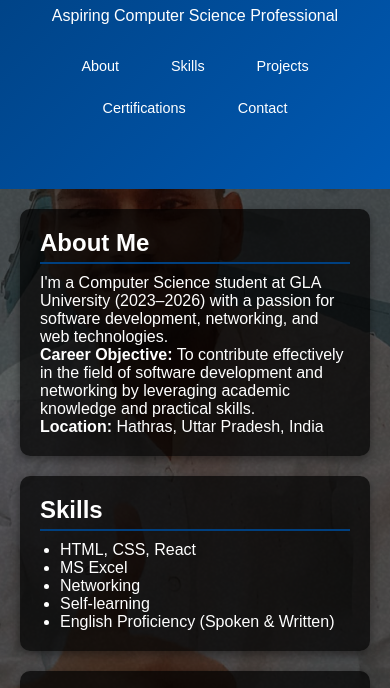
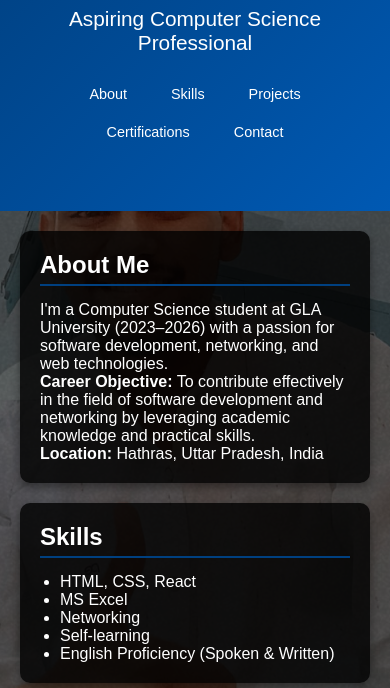
Before and after one commit to krishrawat2903/portfolio1, a plain HTML site: page index.html in a window 390 px wide. Shown: the part 100-788 px from the top of the page. Drawn offline with Linux system fonts and the light colour scheme.

Commit message:
Update style.css

```diff
--- a/style.css
+++ b/style.css
@@ -9,21 +9,24 @@ body {
   margin: 0;
   font-family: 'Segoe UI', sans-serif;
   background-image: url('https://raw.githubusercontent.com/krishrawat2903/portfolio1/main/bg.jpg');
+  background-repeat: no-repeat;
   background-size: cover;
-  background-position: center;
+  background-position: center top;
   background-attachment: fixed;
   position: relative;
   color: white;
 }
 
+/* Overlay for contrast */
 body::before {
   content: "";
   position: absolute;
   inset: 0;
-  background: rgba(0, 0, 0, 0.6); /* dark overlay */
+  background: rgba(0, 0, 0, 0.6); /* Increase opacity if needed */
   z-index: -1;
 }
 
+/* Header Section */
 header {
   background: #004080;
   color: white;
@@ -31,11 +34,12 @@ header {
   text-align: center;
 }
 
+/* Navigation */
 nav {
   margin-top: 10px;
   display: flex;
+  justify-content: center;
   flex-wrap: wrap;
-  justify-content: center;
 }
 
 nav a {
@@ -51,10 +55,12 @@ nav a:hover {
   background-color: #003060;
 }
 
+/* Hero Section */
 .hero {
   padding: 60px 20px;
   background: linear-gradient(135deg, #004080, #0059b3);
   color: #fff;
+  text-align: center;
 }
 
 .hero h1 {
@@ -67,9 +73,9 @@ nav a:hover {
   margin-bottom: 20px;
 }
 
+/* Section Styling */
 section {
-  background: rgba(0, 0, 0, 0.7);
-  color: #ffffff;
+  background: rgba(0, 0, 0, 0.8);
   padding: 30px;
   margin: 40px auto;
   border-radius: 10px;
@@ -88,7 +94,8 @@ section.visible {
 h2 {
   border-bottom: 2px solid #004080;
   padding-bottom: 5px;
-  margin-bottom: 10px;
+  margin-bottom: 15px;
+  font-size: 1.5rem;
 }
 
 ul {
@@ -96,6 +103,7 @@ ul {
   padding-left: 20px;
 }
 
+/* Footer */
 footer {
   background-color: #002040;
   padding: 15px;
@@ -104,7 +112,7 @@ footer {
   text-align: center;
 }
 
-/* Contact Form Styling */
+/* Contact Form */
 form {
   display: flex;
   flex-direction: column;
@@ -117,10 +125,10 @@ form textarea {
   padding: 10px;
   margin: 10px 0;
   font-size: 1rem;
+  border-radius: 5px;
   background-color: #fff;
   color: #000;
   border: none;
-  border-radius: 5px;
   box-shadow: 0 0 5px rgba(0,0,0,0.1);
 }
 
@@ -135,8 +143,8 @@ button {
   padding: 10px;
   border: none;
   border-radius: 5px;
+  font-size: 1rem;
   cursor: pointer;
-  font-size: 1rem;
   transition: background 0.3s ease, transform 0.2s ease;
 }
 
@@ -151,6 +159,7 @@ button:hover {
   font-weight: bold;
 }
 
+/* Contact Info */
 .contact-info {
   margin-bottom: 20px;
   text-align: center;
@@ -160,17 +169,15 @@ button:hover {
   margin: 5px 0;
 }
 
+/* Responsive Design */
 @media (max-width: 600px) {
   .hero h1 {
     font-size: 2rem;
   }
 
-  .hero p {
-    font-size: 1rem;
-  }
-
   nav a {
     font-size: 0.9rem;
+    padding: 6px 12px;
   }
 
   section {
```
